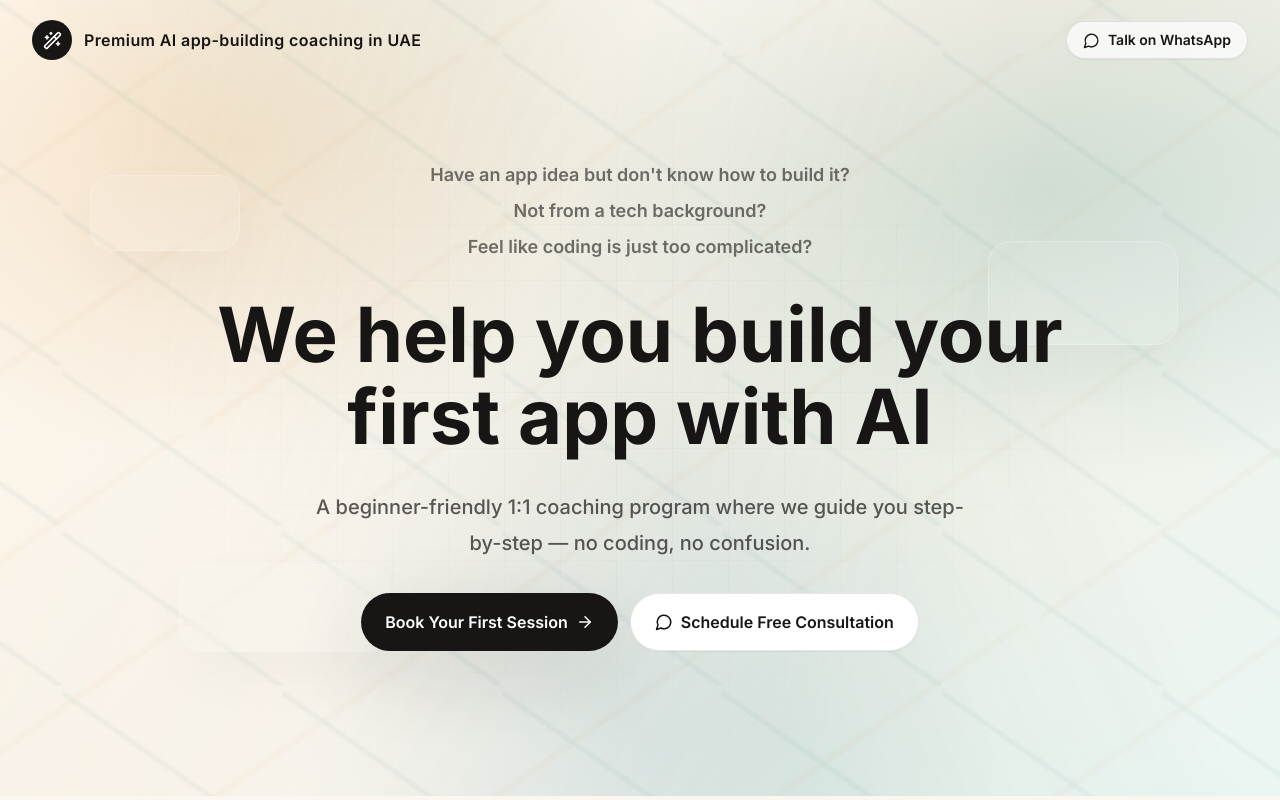
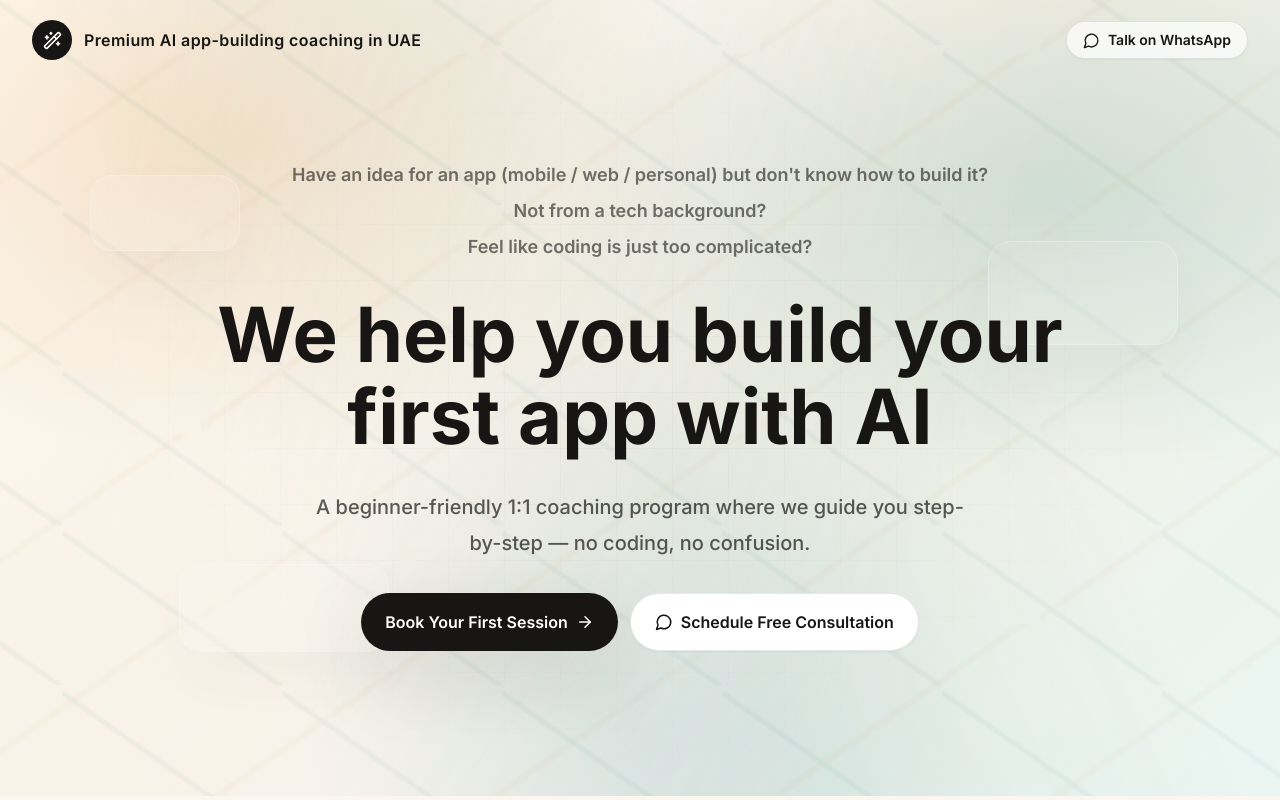
Before and after one commit to varjain11/ai-app-landing, a React (Vite) app: page / in a window 1280 px wide. Shown: the top 800 px of the page. Built offline with nearby package versions, Linux system fonts and the light colour scheme.

Commit message:
Update hero question copy

```diff
--- a/src/main.jsx
+++ b/src/main.jsx
@@ -160,7 +160,7 @@ function App() {
 
         <div className="relative z-10 mx-auto flex min-h-[calc(100vh-84px)] max-w-5xl flex-col items-center justify-center px-5 pb-24 pt-10 text-center sm:px-8 sm:pb-28 sm:pt-12 lg:pb-32 lg:pt-16">
             <div className="mb-8 grid gap-2 text-base font-semibold leading-7 text-ink/60 sm:text-lg">
-              <p>Have an app idea but don&apos;t know how to build it?</p>
+              <p>Have an idea for an app (mobile / web / personal) but don&apos;t know how to build it?</p>
               <p>Not from a tech background?</p>
               <p>Feel like coding is just too complicated?</p>
             </div>
```
